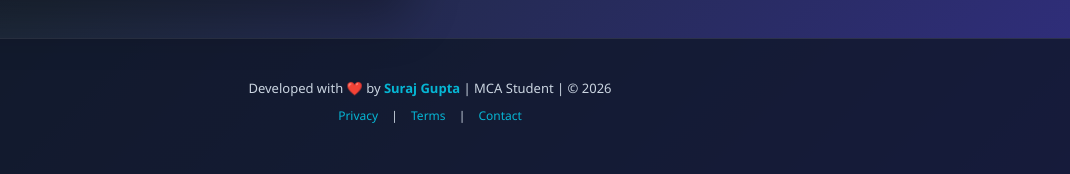
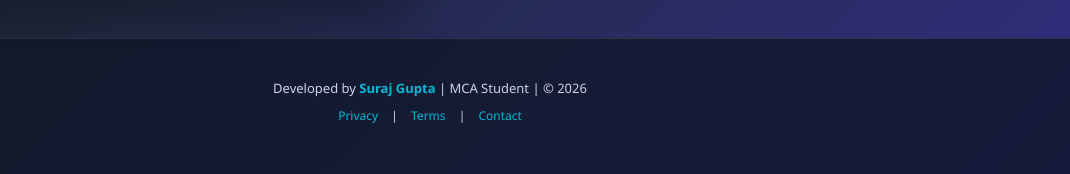
Before and after one commit to suraj-6386/QR-Code-Generator, a Flask app: page / in a window 1280 px wide. Shown: the part 949-1123 px from the top of the page, without its empty margins (210-1280 px from the left). Run offline with Flask 3, Linux system fonts and the light colour scheme.

Commit message:
fixes UI and Features

```diff
--- a/templates/index.html
+++ b/templates/index.html
@@ -159,7 +159,7 @@
 
 <footer>
     <div class="footer-content">
-        <p>Developed with ❤️ by <span>Suraj Gupta</span> | MCA Student | © 2026</p>
+        <p>Developed by <span>Suraj Gupta</span> | MCA Student | © 2026</p>
         <p class="footer-links">
             <a href="#privacy">Privacy</a> |
             <a href="#terms">Terms</a> |
```
